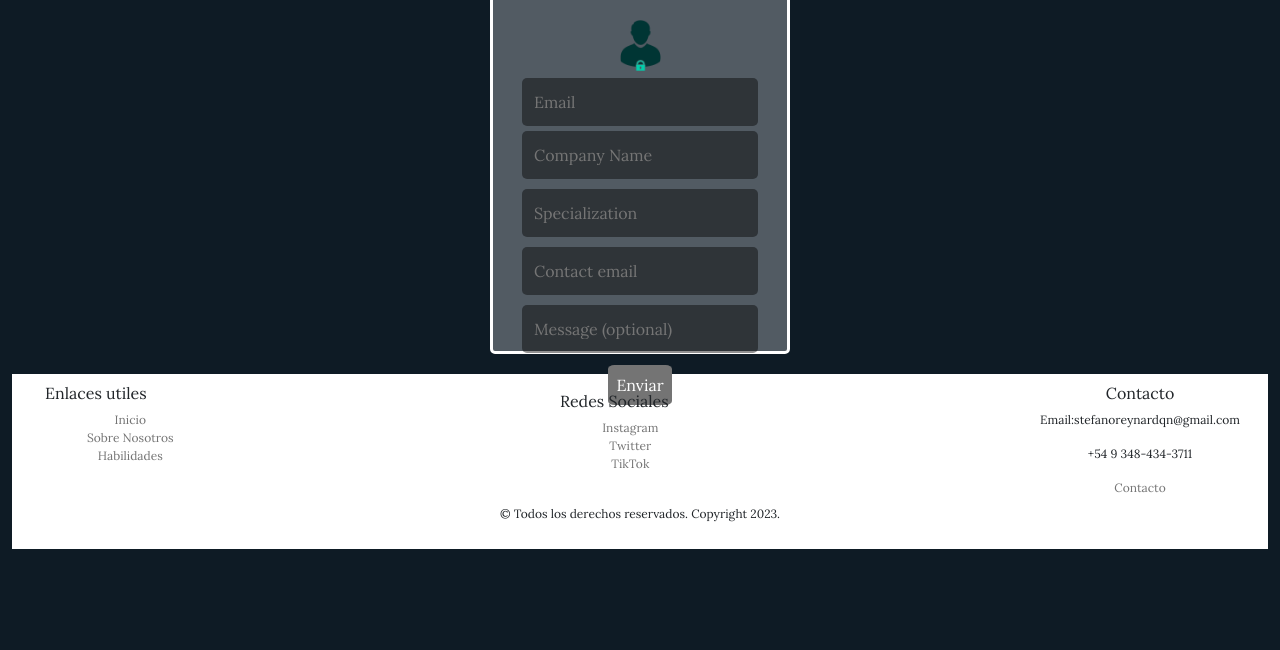
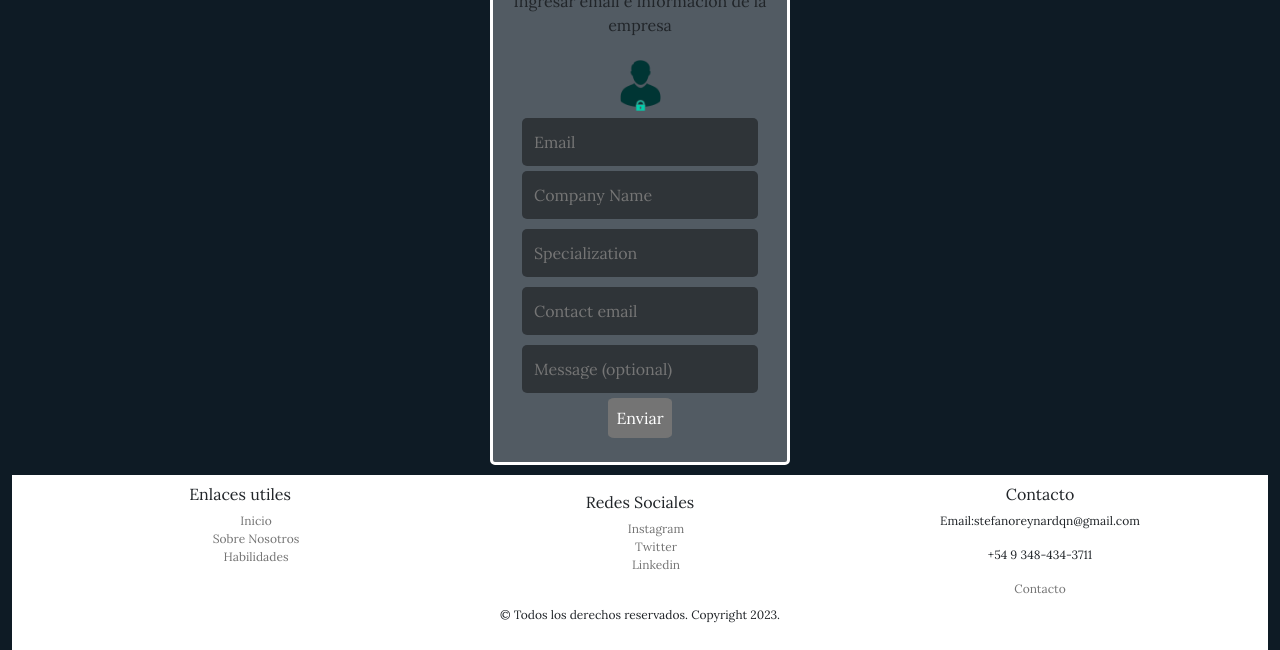
Before and after one commit to StefanoReynard14/Portfolio, a plain HTML site: page pages/contacto.html in a window 1280 px wide. Shown: the part 217-867 px from the top of the page. Before the commit the page ends 800 px from the top, so only its background shows below. Drawn offline with nearby package versions, Linux system fonts and the light colour scheme.

Commit message:
SegundaPreEntrega

```diff
--- a/css/style.css
+++ b/css/style.css
@@ -134,10 +134,10 @@ header {
   border: #fff 3px solid;
   border-radius: 5px;
   background-color: rgba(255, 255, 255, 0.281);
-  padding: 80px 10px 80px 10px;
-  margin: 20px;
-  height: 400px;
+  height: 550px;
   width: 300px;
+  margin-bottom: 10px;
+  padding: 12px;
 }
 
 input {
@@ -154,7 +154,6 @@ input {
 
 .btn-cto {
   padding: 8px;
-  margin-top: 7px;
   background-color: #747474;
   color: #fff;
   cursor: pointer;
@@ -245,7 +244,6 @@ footer a {
   flex-direction: column;
   padding: 5px;
   padding-top: 0;
-  align-items: flex-start;
   text-align: center;
 }
 
@@ -260,7 +258,6 @@ footer a {
   display: inline-flex;
   flex-direction: column;
   text-align: center;
-  justify-content: end;
 
 }
 
--- a/pages/contacto.html
+++ b/pages/contacto.html
@@ -48,8 +48,8 @@
 <main>
 
     <h1 class="cto-h1">Formulario de contacto</h1>
-    <section class="section-cto">
-        <form class="form-cto">
+    <section class="section-cto container">
+        <form class="form-cto container-fluid">
             <h2>Formulario</h2>
             <p>Ingresar email e información de la empresa</p>
             <img src="../images/login.png" alt="LogIn" class="image-form">
@@ -65,40 +65,43 @@
 
 </main>
 
-<footer>
+<footer class="footer justify-content-center">
 
-    <div class="footer-class">
+  <div class="footer-class row">
 
-    <div class="Utiles-Footer">
+      <div class="Utiles-Footer col-lg-4 col-md-4 col-sm-12">
 
           <h3 class="h3-utiles">Enlaces utiles</h3>
+
           <ul>
-    <li><a href="index.html">Inicio</a></li>
-    <li><a href="index.html#ab-me">Sobre Nosotros</a></li>
-    <li><a href="skills.html">Habilidades</a></li>
+              <li><a href="../index.html">Inicio</a></li>
+              <li><a href="../index.html#ab-me">Sobre Nosotros</a></li>
+              <li><a href="./skills.html">Habilidades</a></li>
           </ul>
 
       </div>
 
-<div class="Redes-Footer">
+      <div class="Redes-Footer col-lg-4 col-md-4 col-sm-12">
 
           <h3>Redes Sociales</h3>
 
           <ul>
               <li><a href="https://www.instagram.com/stefanoorp" target="_blank">Instagram</a></li>
               <li><a href="https://www.twitter.com/stefanoorp" target="_blank">Twitter</a></li>
-    <li><a href="#">TikTok</a></li>
+              <li><a href="#">Linkedin</a></li>
           </ul>
 
       </div>
 
-<div class="Contacto-Footer">
+          <div class="Contacto-Footer col-lg-4 col-md-4 col-sm-12">
 
               <h3 class="h3-contacto">Contacto</h3>
               <p>Email:stefanoreynardqn@gmail.com</p>
               <p>+54 9 348-434-3711</p>
-<a href="contacto.html">Contacto</a>
+              <a href="./contacto.html">Contacto</a>
+
           </div>
+
   </div>
 
 <p class="derechos">&copy Todos los derechos reservados. Copyright 2023.</p>
```
Also changed, not shown: index.html (+5 -5 lines), pages/skills.html (+13 -10 lines). Lines whose indentation alone changed are shown as unchanged.
